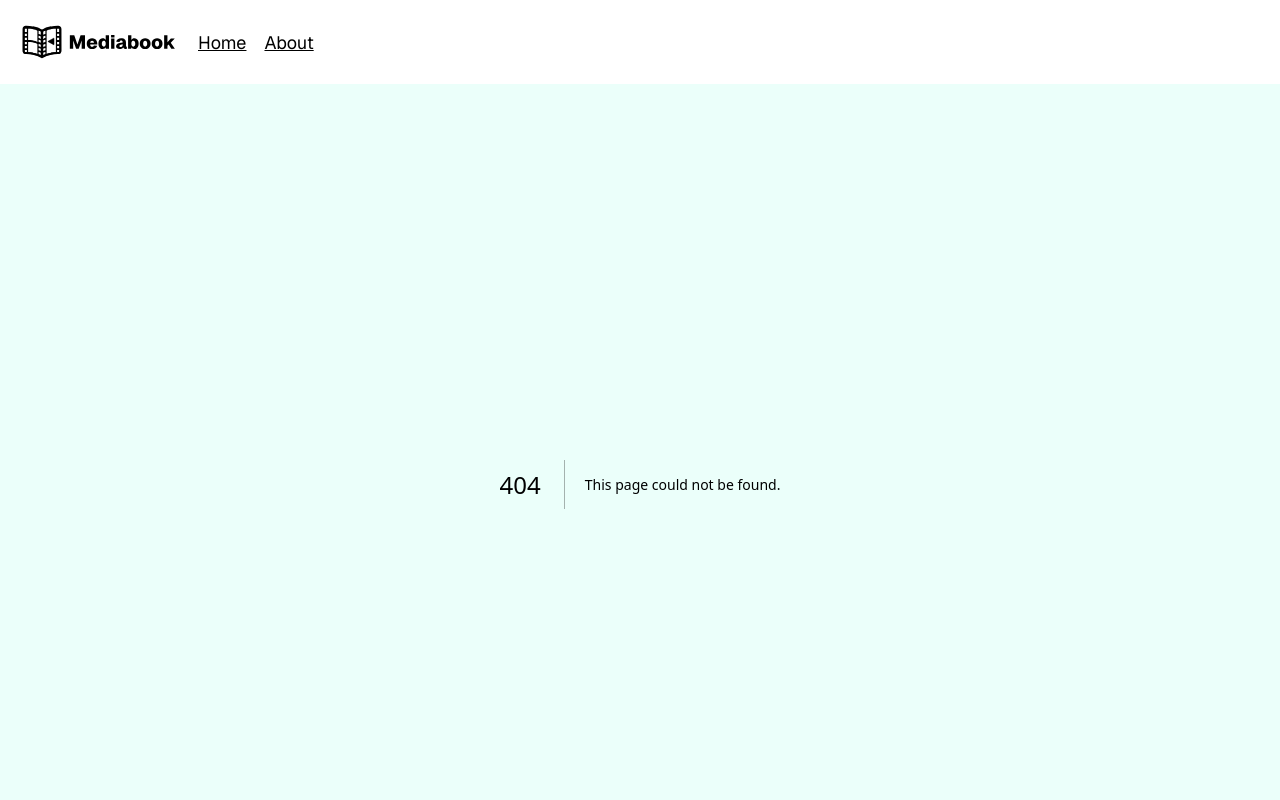
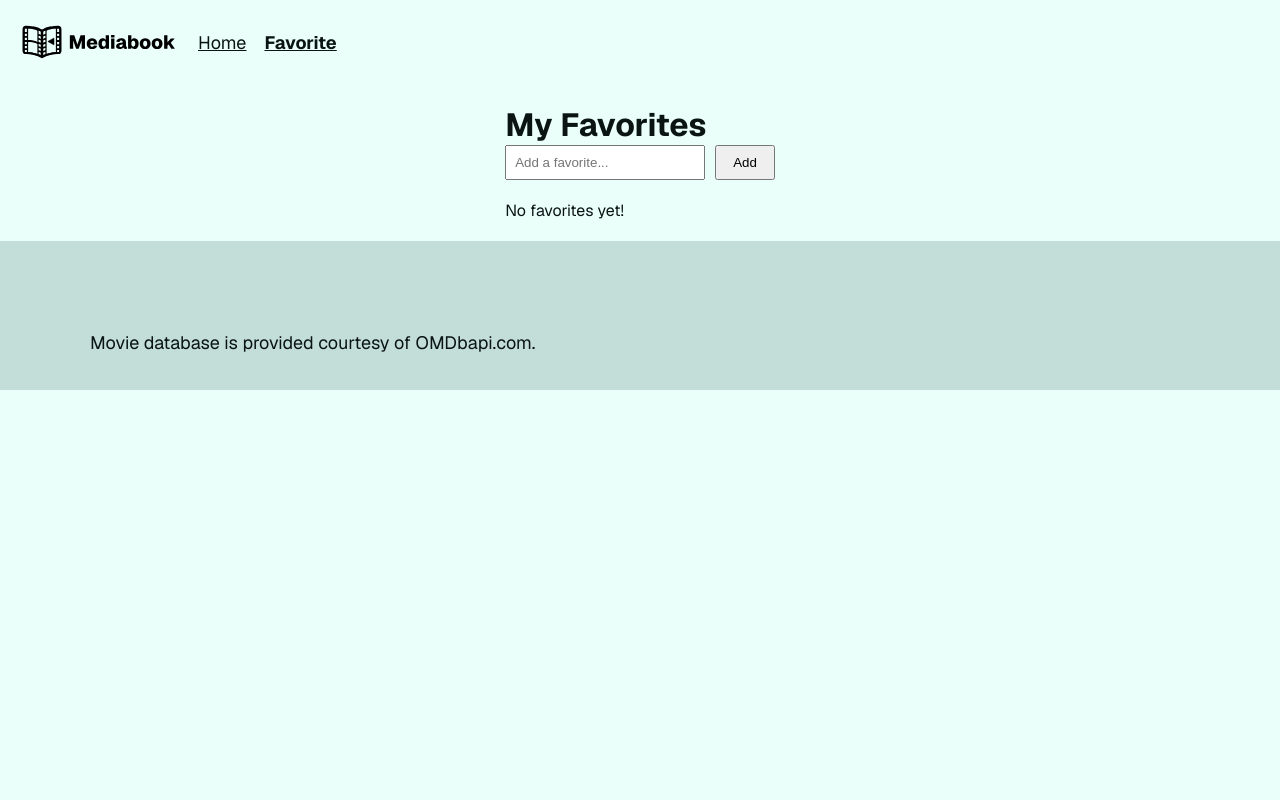
Before and after one commit to yes-2875/mediabook, a Next.js app: page /favorite in a window 1280 px wide. Before the commit this address had no page. Shown: the top 800 px of the page. Built offline with nearby package versions, Linux system fonts and the light colour scheme.

Commit message:
added FavoritePage

```diff
--- a/src/components/Navbar.js
+++ b/src/components/Navbar.js
@@ -6,7 +6,7 @@ import clsx from 'clsx';
 
 const links = [
     {key: 1, href: "/", name: "Home"},
-    {key: 2, href: "/about", name: "About"},
+    {key: 2, href: "/favorite", name: "Favorite"},
 ];
 
 export default function Navbar({ font1, font2 }) {
--- /dev/null
+++ b/src/pages/favorite/index.js
@@ -0,0 +1,72 @@
+'use client';
+import { useState, useEffect } from 'react';
+
+export default function FavoritePage() {
+  const [favorites, setFavorites] = useState([]);
+  const [title, setTitle] = useState('');
+
+  // Load favorites from localStorage on mount
+  useEffect(() => {
+    const stored = localStorage.getItem('favorites');
+    if (stored) {
+      setFavorites(JSON.parse(stored));
+    }
+  }, []);
+
+  // Save favorites to localStorage whenever they change
+  useEffect(() => {
+    localStorage.setItem('favorites', JSON.stringify(favorites));
+  }, [favorites]);
+
+  const addFavorite = () => {
+    if (title.trim() !== '') {
+      const newFav = { id: Date.now(), title };
+      setFavorites([...favorites, newFav]);
+      setTitle('');
+    }
+  };
+
+  const removeFavorite = (id) => {
+    setFavorites(favorites.filter(fav => fav.id !== id));
+  };
+
+  return (
+    <div style={{ padding: '20px' }}>
+      <h1>My Favorites</h1>
+
+      <div style={{ marginBottom: '20px' }}>
+        <input
+          type="text"
+          value={title}
+          onChange={(e) => setTitle(e.target.value)}
+          onKeyPress={(e) => e.key === 'Enter' && addFavorite()}
+          placeholder="Add a favorite..."
+          style={{ padding: '8px', marginRight: '10px', width: '200px' }}
+        />
+        <button onClick={addFavorite} style={{ padding: '8px 16px' }}>
+          Add
+        </button>
+      </div>
+
+      <div>
+        {favorites.length === 0 ? (
+          <p>No favorites yet!</p>
+        ) : (
+          <ul>
+            {favorites.map((fav) => (
+              <li key={fav.id} style={{ marginBottom: '10px' }}>
+                {fav.title}
+                <button
+                  onClick={() => removeFavorite(fav.id)}
+                  style={{ marginLeft: '10px' }}
+                >
+                  Remove
+                </button>
+              </li>
+            ))}
+          </ul>
+        )}
+      </div>
+    </div>
+  );
+}
```
Also changed, not shown: 1 other file (tests, documents, lock files or other folders).
